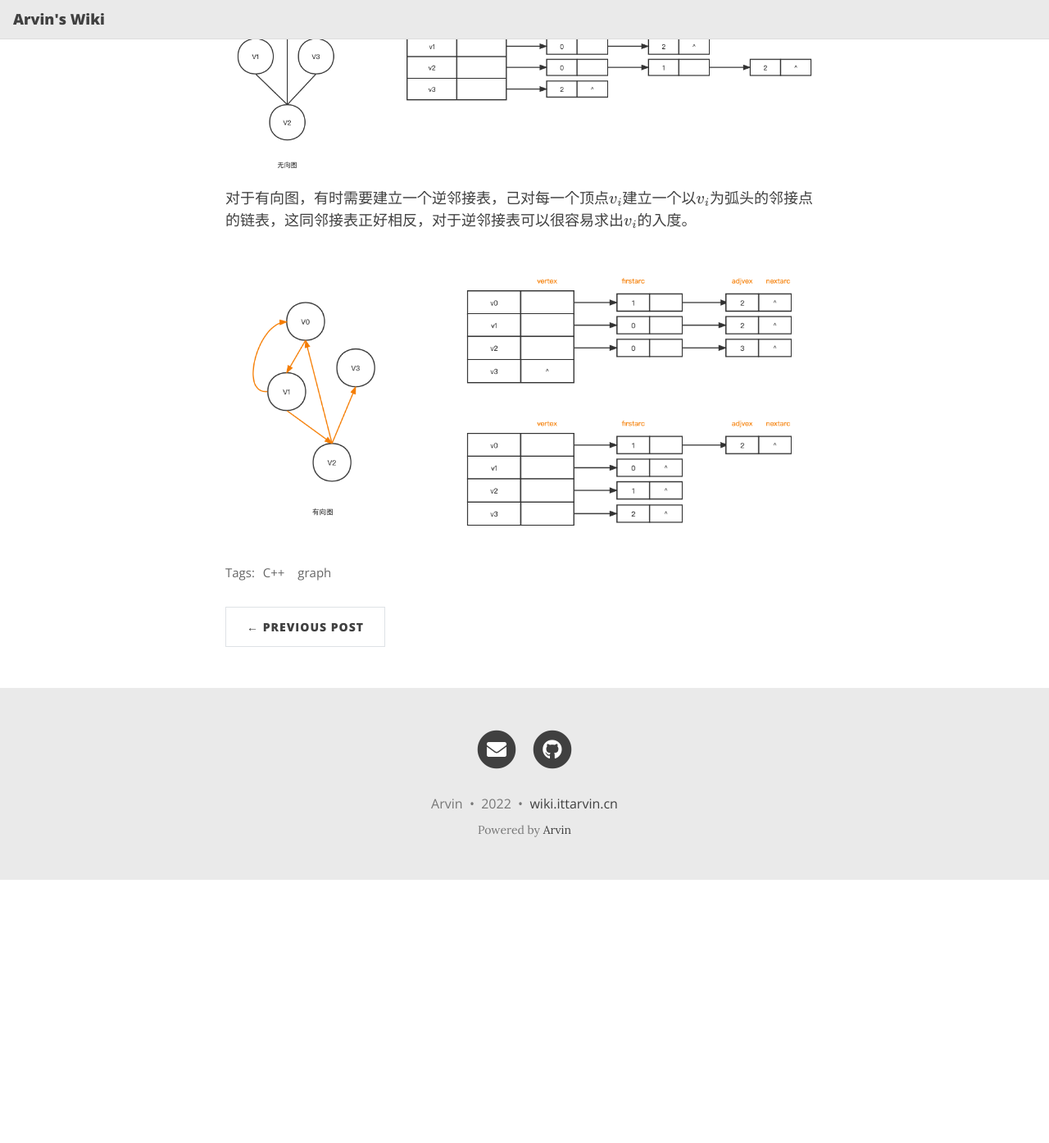
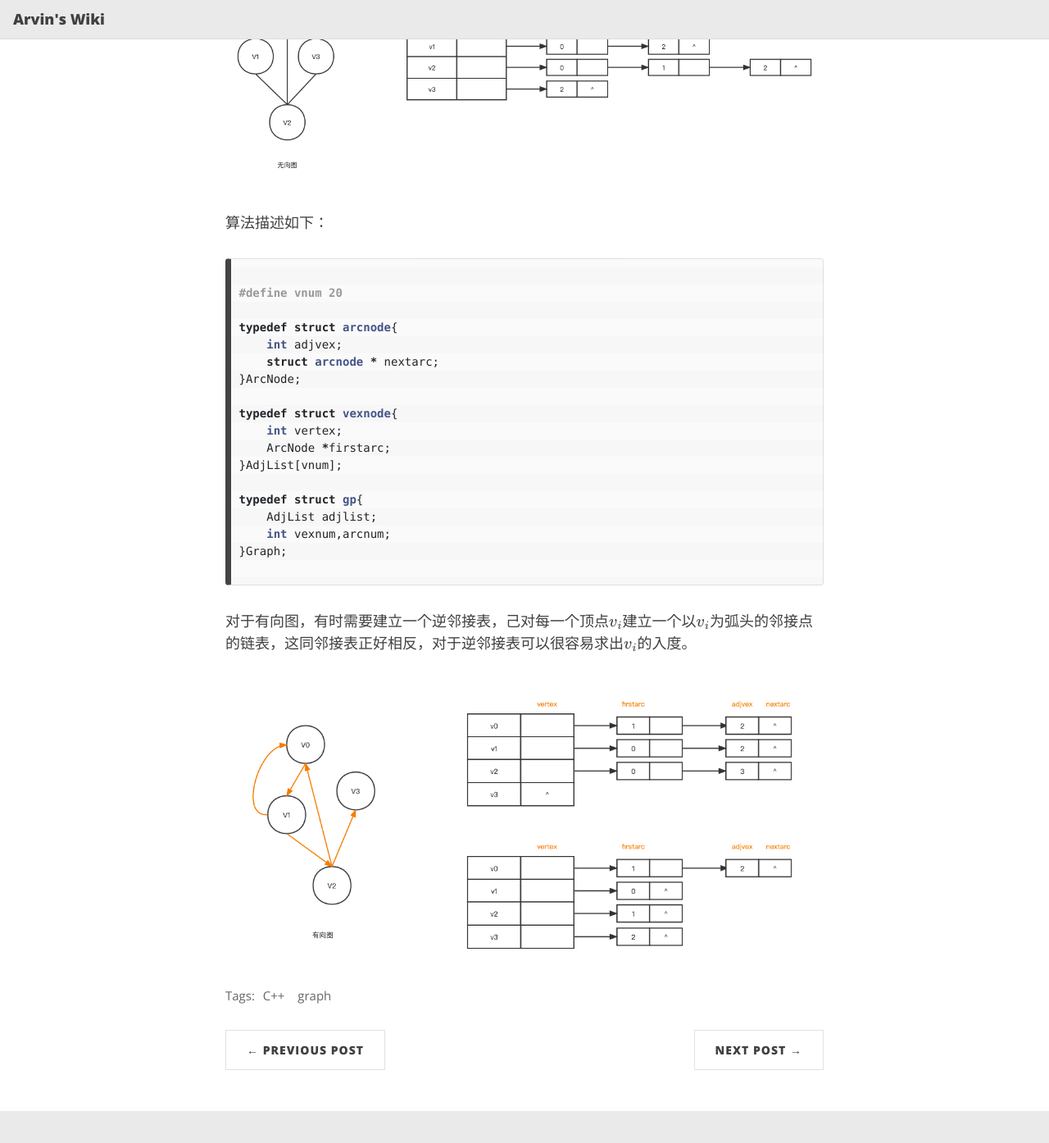
Before and after one commit to wangpf1024/ittarvin.github.io.expired, a Jekyll site: the page built from _posts/2022-06-01-graph-store.md, in a window 1280 px wide and 1400 px high, scrolled down 2258 px. Shown: the top 1394 px of the window at 82% size. Built offline with Jekyll 4.4.1, drawn with Linux system fonts in a browser that asks for light colours; nearby versions of some CDN libraries; formulas are drawn with MathJax 3; before the commit the page ends 3331 px from its top, so only the background shows below that.

Commit message:
add code

````diff
--- a/_posts/2022-06-01-graph-store.md
+++ b/_posts/2022-06-01-graph-store.md
@@ -82,6 +82,30 @@ $$
 - 在带权的表结点中可以增加一个权值域，用于存储权值（weight）。
 
 ![图-邻接表-无向图.png](/assets/img/图-邻接表-无向图.png)
+
+算法描述如下：
+
+```cpp
+
+#define vnum 20
+
+typedef struct arcnode{
+    int adjvex;
+    struct arcnode * nextarc;
+}ArcNode;
+
+typedef struct vexnode{
+    int vertex;
+    ArcNode *firstarc;
+}AdjList[vnum];
+
+typedef struct gp{
+    AdjList adjlist;
+    int vexnum,arcnum;
+}Graph;
+
+```
+
 对于有向图，有时需要建立一个逆邻接表，己对每一个顶点$v_i$建立一个以$v_i$为弧头的邻接点的链表，这同邻接表正好相反，对于逆邻接表可以很容易求出$v_i$的入度。
 
 ![图-邻接表-有向图.png](/assets/img/图-邻接表-有向图.png)
````
Also changed, not shown: _posts/2022-06-02-graph-search.md (added, +17 -0 lines), assets/img/图-广度优先搜索.png (added), assets/img/图-深度优先搜索.png (added).
